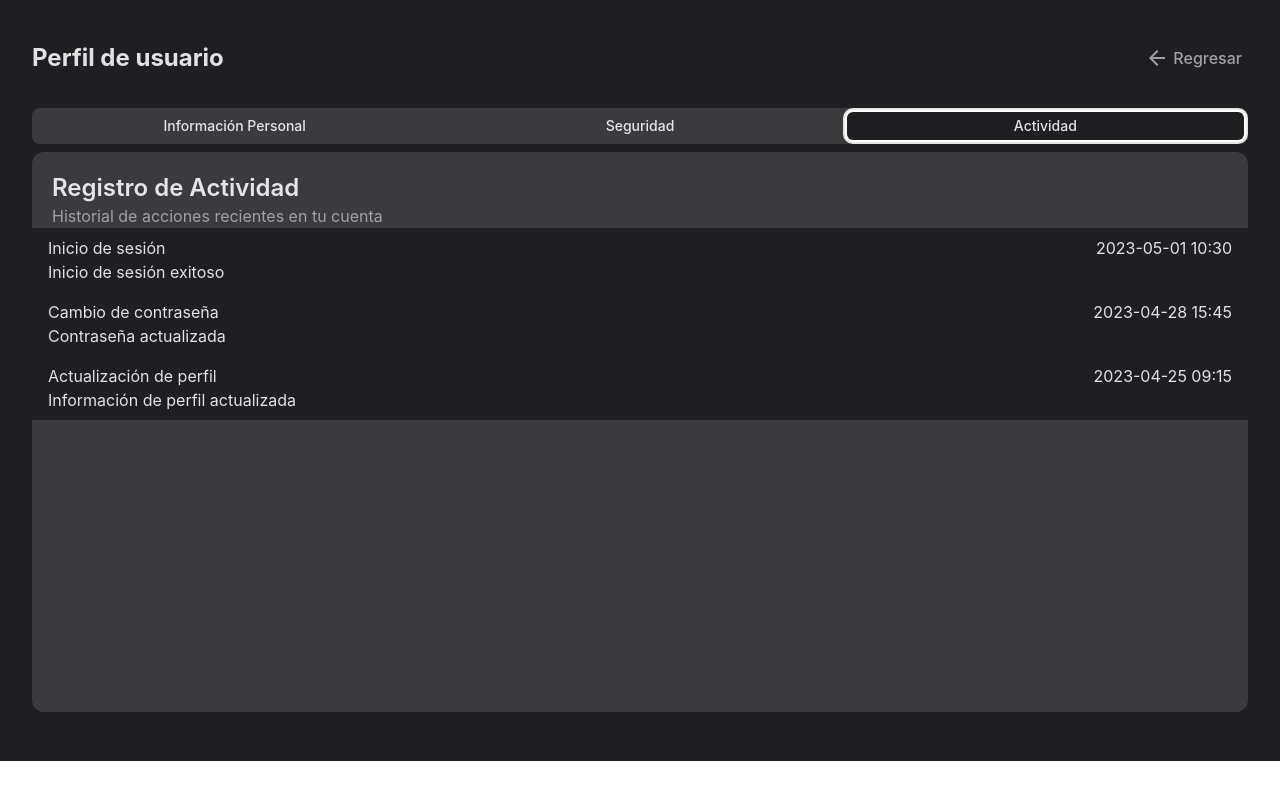
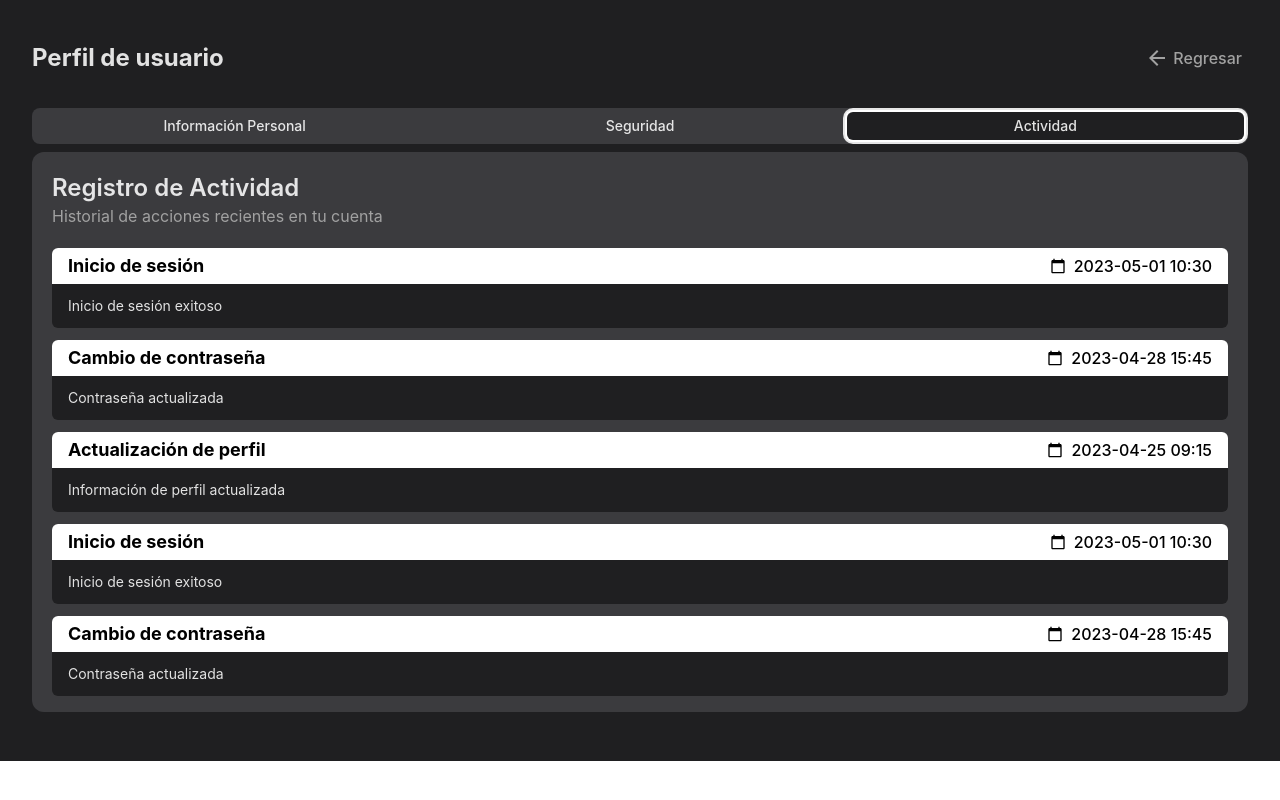
Before and after one commit to whatarelive/passwords-app-windows, a React (Vite) app: page /#/user/1214 in a window 1280 px wide. Both pictures are taken after a click on the tab "Actividad". Built offline with nearby package versions, Linux system fonts and the light colour scheme.

Commit message:
Maquetacion inicial de la página UserInfo / Diseño final del componente UserActivityElement y UserActivity

```diff
--- a/src/components/user/UserActivity.tsx
+++ b/src/components/user/UserActivity.tsx
@@ -1,6 +1,6 @@
-import UserCardTitle from "./UserCardTitle";
-import { mockActivity } from '../../data/mockData';
-import UserActivityElement from "./UserActivityElement";
+import { mockActivity } from '@/data/mockData';
+import UserCardTitle from "@/components/user/UserCardTitle";
+import UserActivityElement from "@/components/user/UserActivityElement";
 
 const UserActivity = () => {
   return (
@@ -10,7 +10,7 @@ const UserActivity = () => {
         subtitle="Historial de acciones recientes en tu cuenta"
       />
 
-      <ul className="">
+      <ul className="px-5 space-y-3 mt-5">
         {
           mockActivity.map((activity) => (
             <li key={activity.id}>
--- a/src/components/user/UserActivityElement.tsx
+++ b/src/components/user/UserActivityElement.tsx
@@ -1,4 +1,5 @@
 import type { FC } from "react";
+import { MdCalendarToday } from "react-icons/md";
 import type { Activity } from "@/interfaces";
 
 interface Props {
@@ -7,18 +8,21 @@ interface Props {
 
 const UserActivityElement: FC<Props> = ({ activity }) => {
   return (
-    <div className="bg-[#1f1f21] py-2 px-4">
-        <div className="flex justify-between">
-            <h3>
+    <div className="bg-[#1f1f21] rounded-md">
+        <div className="flex bg-white text-black justify-between py-1 px-4 rounded-t-md">
+            <h3 className="text-lg font-bold">
                 { activity.action }
             </h3>
-            <p>
-                { activity.date.toString() }
-            </p>
+            <div className="inline-flex items-center gap-2">
+                <MdCalendarToday/>
+                <p className="font-medium">
+                    { activity.date.toString() }
+                </p>
+            </div>
         </div>
 
-        <div>
-            <p>
+        <div className="py-3 px-4">
+            <p className="text-sm">
                 {activity.details}
             </p>
         </div>
--- a/src/data/mockData.ts
+++ b/src/data/mockData.ts
@@ -39,4 +39,16 @@ export const mockActivity = [
       date: "2023-04-25 09:15",
       details: "Información de perfil actualizada",
     },
+    {
+        id: "4",
+        action: "Inicio de sesión",
+        date: "2023-05-01 10:30",
+        details: "Inicio de sesión exitoso"
+    },
+    {
+        id: "5",
+        action: "Cambio de contraseña",
+        date: "2023-04-28 15:45",
+        details: "Contraseña actualizada"
+    },
 ]
```
